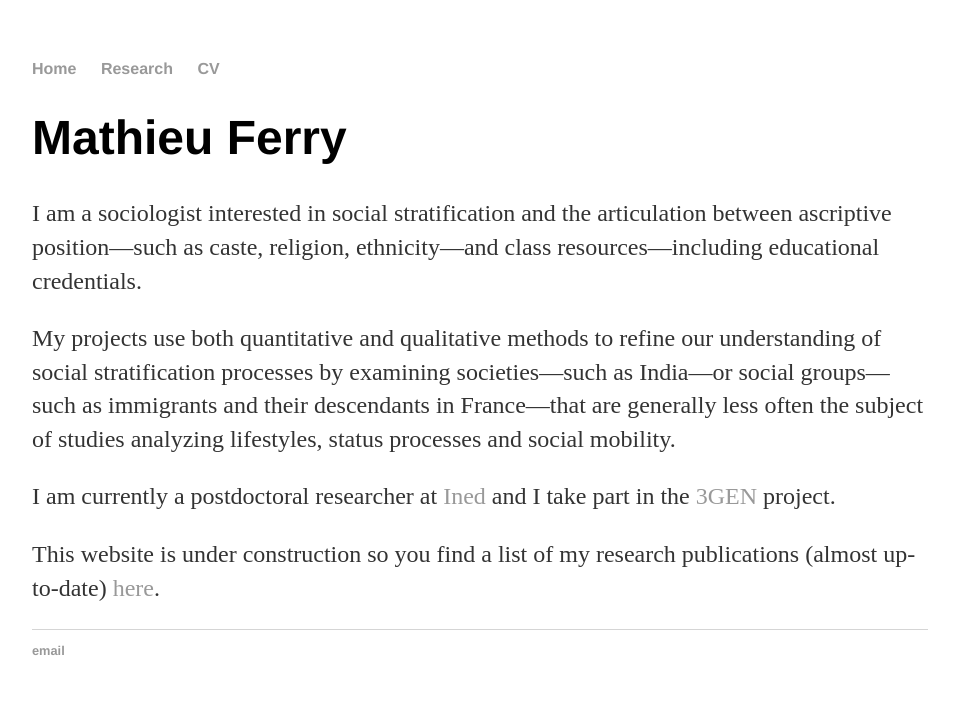
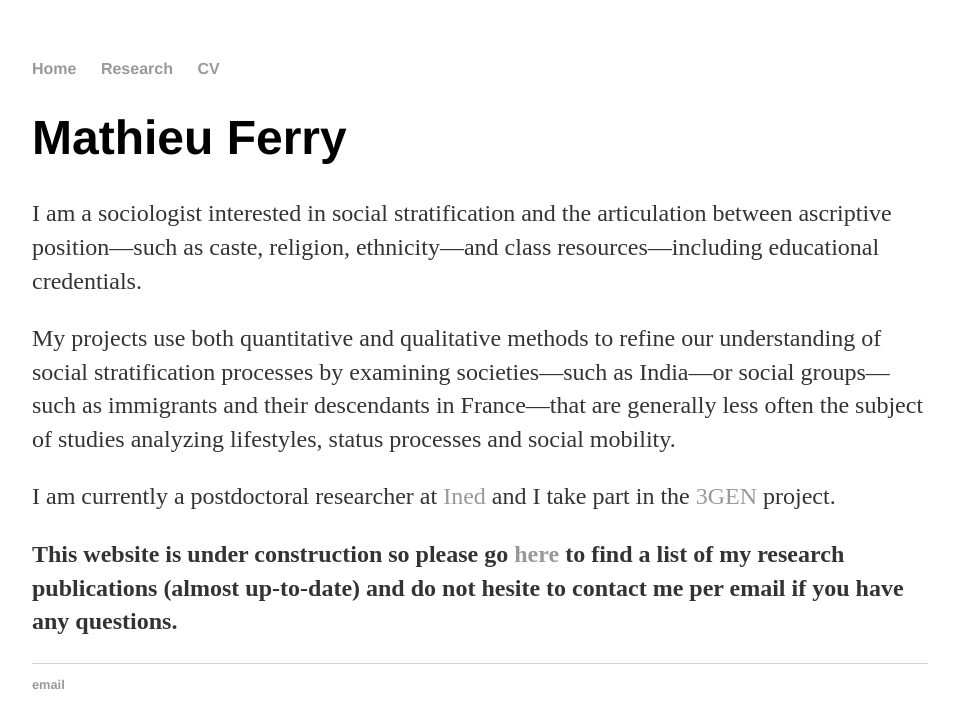
Before and after one commit to MathieuFerry/mathieuferry.github.io, a Jekyll site: the page built from index.html, in a window 1280 px wide. Shown: the top 728 px of the page, without its empty margins (160-1119 px from the left). Built offline with Jekyll 4.4.1, drawn with Linux system fonts in a browser that asks for light colours.

Commit message:
Update index.html

```diff
--- a/index.html
+++ b/index.html
@@ -10,6 +10,6 @@ title: Mathieu Ferry
 
 	<p>I am currently a postdoctoral researcher at <a href="https://www.ined.fr/">Ined</a> and I take part in the <a href="https://3gen.site.ined.fr/">3GEN</a> project.</p>
 
-	<p>This website is under construction so you find a list of my research publications (almost up-to-date) <a href="https://www.sciencespo.fr/osc/fr/node/1849.html">here</a>.</p>
+	<p><b/>This website is under construction so please go <a href="https://www.sciencespo.fr/osc/fr/node/1849.html">here</a> to find a list of my research publications (almost up-to-date) and do not hesite to contact me per email if you have any questions.</p>
 
 </div><!-- /.blurb -->
```
